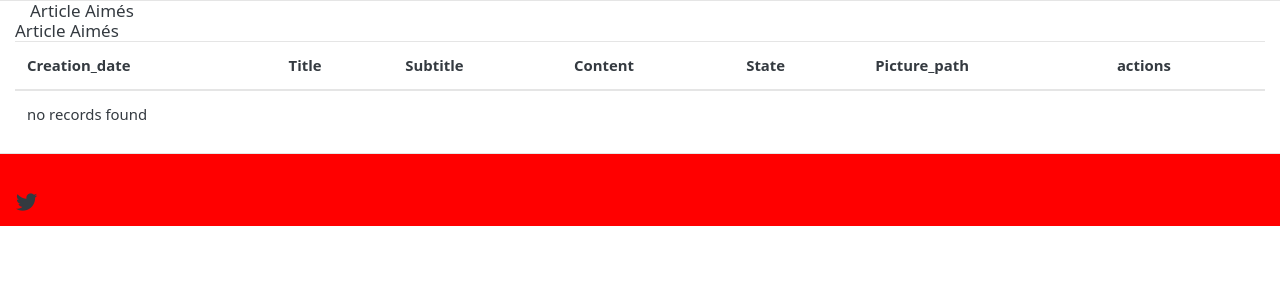
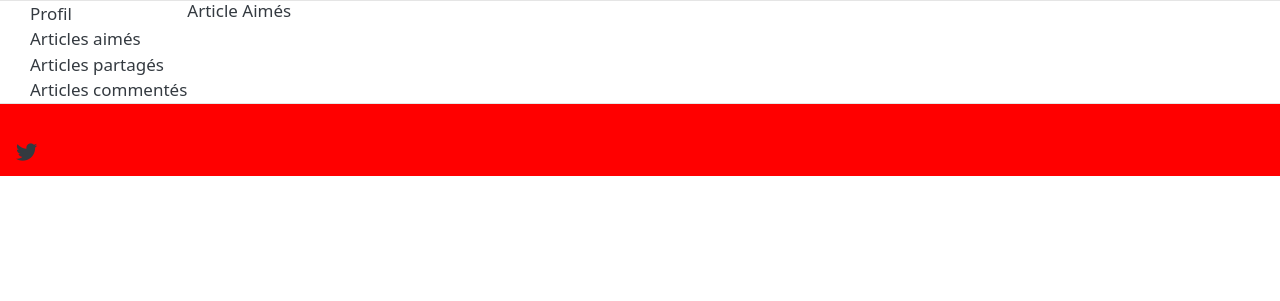
Before and after one commit to ThanhMary/fjt_blog, a Symfony app: template templates/profile/index.html.twig in a window 1280 px wide. Shown: the part 107-408 px from the top of the page. Run offline with Twig, Linux system fonts and the light colour scheme; the template is opened without the code that fills it, so the values that code supplies are empty; style sheets or scripts are compiled from the project's sources; some libraries are stand-ins or nearby versions.

Commit message:
nav on profile

```diff
--- a/composer.json
+++ b/composer.json
@@ -12,7 +12,7 @@
         "doctrine/orm": "^2.7",
         "knplabs/knp-paginator-bundle": "^5.3",
         "phpdocumentor/reflection-docblock": "^5.2",
-        "sensio/framework-extra-bundle": "^5.1",
+        "sensio/framework-extra-bundle": "^5.6",
         "symfony/apache-pack": "^1.0",
         "symfony/asset": "5.1.*",
         "symfony/console": "5.1.*",
--- a/templates/profile/index.html.twig
+++ b/templates/profile/index.html.twig
@@ -2,6 +2,16 @@
 
 {% block body %}
     <div class="container">
+        <div class="flex">
+            <div>
+                <ul>
+                    <li><a href="{{ path('profile') }}">Profil</a></li>
+                    <li><a href="{{ path('profile.liked_articles') }}">Articles aimés</a></li>
+                    <li><a href="{{ path('profile.shared_articles') }}">Articles partagés</a></li>
+                    <li><a href="{{ path('profile.comment_articles') }}">Articles commentés</a></li>
+                </ul>
+            </div>
+            <div>
                 <section class="articles">
                     <h1>Article Aimés</h1>
 
@@ -46,42 +56,6 @@
                     }
                 </style>
             </div>
-
-    <h1>Article Aimés</h1>
-
-    <table class="table">
-        <thead>
-        <tr>
-
-            <th>Creation_date</th>
-            <th>Title</th>
-            <th>Subtitle</th>
-            <th>Content</th>
-            <th>State</th>
-            <th>Picture_path</th>
-            <th>actions</th>
-        </tr>
-        </thead>
-        <tbody>
-        {% for liked_article in last_liked_articles %}
-
-            <td>{{ liked_article.article.getCreationDate ? liked_article.article.getCreationDate|date('Y-m-d H:i:s') : '' }}</td>
-            <td>{{ liked_article.article.title }}</td>
-            <td>{{ liked_article.article.subtitle }}</td>
-            <td>{{ liked_article.article.content }}</td>
-            <td>{{ liked_article.article.state ? 'Yes' : 'No' }}</td>
-            <td>{{ liked_article.article.picturePath }}</td>
-            <td>
-                <a href="{{ path('article_show', {'id': liked_article.article.id}) }}">Show</a>
-                <a href="{{ path('article_edit', {'id': liked_article.article.id}) }}">Edit</a>
-                <a href="{{ path('article_delete', {'id': liked_article.article.id}) }}">Delete</a>
-            </td>
-            </tr>
-        {% else %}
-            <tr>
-                <td colspan="8">no records found</td>
-            </tr>
-        {% endfor %}
-        </tbody>
-    </table>
+        </div>
+    </div>
 {% endblock %}
```
Also changed, not shown: src/Controller/ProfileController.php (+7 -2 lines), templates/profile/articles.html.twig (+10 -0 lines), 2 other files. Lines whose indentation alone changed are shown as unchanged.
